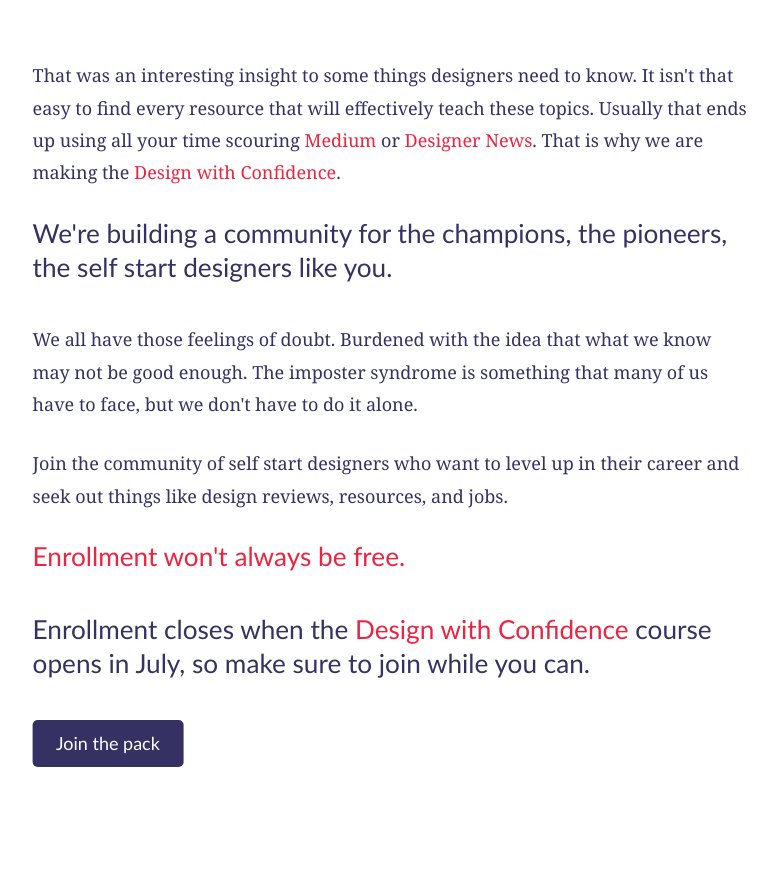
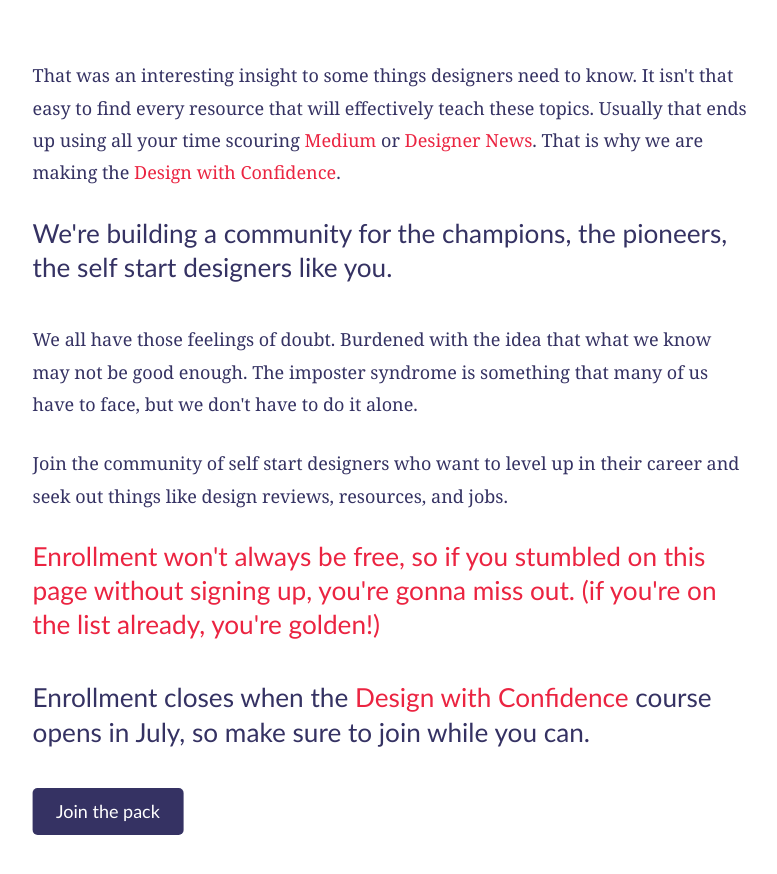
Before and after one commit to compassofdesign/site, a Jekyll site: the page built from results/index.html, in a window 1280 px wide and 900 px high, scrolled down 3004 px. Shown: the top 874 px of the window, without its empty margins (249-1026 px from the left). Built offline with Jekyll 4.4.1, drawn with Linux system fonts in a browser that asks for light colours; nearby versions of some CDN libraries; before the commit the page ends 3836 px from its top, so only the background shows below that.

Commit message:
added message on if your already joined

```diff
--- a/results/index.html
+++ b/results/index.html
@@ -68,7 +68,7 @@ title: Compass Of Design - Learn to design with confidence, a site for new desig
       <h4>We're building a community for the champions, the pioneers, the self start designers like you.</h4>
       <p>We all have those feelings of doubt. Burdened with the idea that what we know may not be good enough. The imposter syndrome is something that many of us have to face, but we don't have to do it alone. </p>
       <p>Join the community of self start designers who want to level up in their career and seek out things like design reviews, resources, and jobs.</p>
-      <h3>Enrollment won't always be free.</h3>
+      <h3>Enrollment won't always be free, so if you stumbled on this page without signing up, you're gonna miss out. (if you're on the list already, you're golden!)</h3>
       <h4>Enrollment closes when the <a href="{{site.baseurl}}/course" target="_blank">Design with Confidence</a> course opens in July, so make sure to join while you can.</h4>
       <a href="{{site.baseurl}}/community" class="button">Join the pack</a>
     </div>
```
